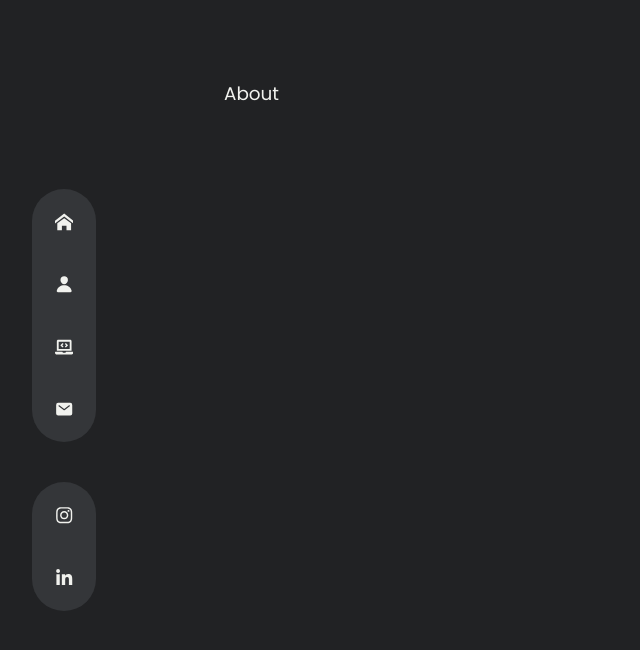
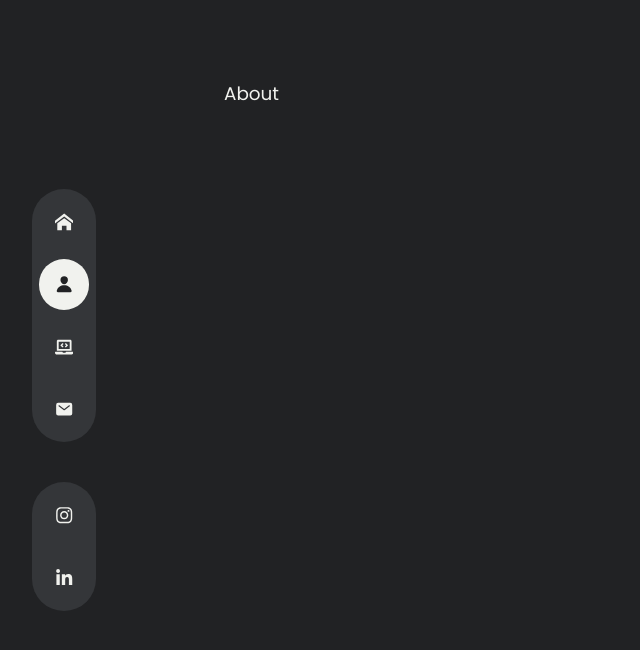
Before and after one commit to mkulemeka/Portfolio-v2, a React (Vite) app: page /about in a window 1280 px wide. Shown: the top 650 px of the page, without its empty margins (0-640 px from the left). Built offline with nearby package versions, Linux system fonts and the light colour scheme.

Commit message:
active link styles added

```diff
--- a/src/App.jsx
+++ b/src/App.jsx
@@ -5,19 +5,25 @@ import { Route, Routes, useLocation } from "react-router-dom";
 
 import { AnimatePresence } from "framer-motion";
 import { Navbar } from "./components";
-import React from "react";
+import { useState } from "react";
 
 const App = () => {
   const location = useLocation();
+  //determine current active link
+  const [active, setActive] = useState("");
+
   return (
     <section className="bg-fadedBlack min-h-[100vh] text-white text-regular font-poppins">
-      <Navbar />
+      <Navbar active={active} />
       <AnimatePresence mode="wait">
         <Routes location={location} key={location.key}>
-          <Route path="/" element={<Home />} />
-          <Route path="/about" element={<About />} />
-          <Route path="/projects" element={<Projects />} />
-          <Route path="/contact" element={<Contact />} />
+          <Route path="/" element={<Home setActive={setActive} />} />
+          <Route path="/about" element={<About setActive={setActive} />} />
+          <Route
+            path="/projects"
+            element={<Projects setActive={setActive} />}
+          />
+          <Route path="/contact" element={<Contact setActive={setActive} />} />
         </Routes>
       </AnimatePresence>
     </section>
--- a/src/components/Navbar.jsx
+++ b/src/components/Navbar.jsx
@@ -4,7 +4,8 @@ import { IoMail, IoPerson } from "react-icons/io5";
 import { ImHome } from "react-icons/im";
 import { Link } from "react-router-dom";
 
-const Navbar = () => {
+const Navbar = ({ active }) => {
+  //page links
   const pages = [
     ["/", <ImHome />],
     ["/about", <IoPerson />],
@@ -12,6 +13,7 @@ const Navbar = () => {
     ["/contact", <IoMail />],
   ];
 
+  //social links on navigation
   const socialLinks = [
     {
       tag: <FaInstagram />,
@@ -28,8 +30,13 @@ const Navbar = () => {
         <div className="w-[50%] bg-fadedMoreBlack flex flex-col items-center gap-3 p-2 rounded-[3rem]">
           {pages.map((page) => (
             <Link
+              key={page[0]}
               to={page[0]}
-              className="p-4 rounded-full hover:bg-fadedBlack transition ease-in-out duration-300"
+              className={`p-4 rounded-full  transition ease-in-out duration-300 ${
+                active === page[0]
+                  ? "bg-white text-fadedBlack"
+                  : "hover:bg-fadedBlack"
+              }`}
             >
               {page[1]}
             </Link>
@@ -38,6 +45,7 @@ const Navbar = () => {
         <div className="w-[50%] bg-fadedMoreBlack flex flex-col items-center gap-3 p-2 rounded-[3rem]">
           {socialLinks.map((socialLink) => (
             <a
+              key={socialLink.link}
               href={socialLink.link}
               className="p-4 rounded-full hover:bg-green transition ease-in-out duration-300"
             >
--- a/src/pages/About.jsx
+++ b/src/pages/About.jsx
@@ -1,6 +1,11 @@
 import { motion } from "framer-motion";
+import { useEffect } from "react";
 
-const About = () => {
+const About = ({ setActive }) => {
+  useEffect(() => {
+    const currentPath = window.location.pathname;
+    setActive(currentPath);
+  }, []);
   return (
     <motion.section
       initial={{ opacity: 0 }}
--- a/src/pages/Contact.jsx
+++ b/src/pages/Contact.jsx
@@ -1,6 +1,11 @@
 import { motion } from "framer-motion";
+import { useEffect } from "react";
 
-const Contact = () => {
+const Contact = ({ setActive }) => {
+  useEffect(() => {
+    const currentPath = window.location.pathname;
+    setActive(currentPath);
+  }, []);
   return (
     <motion.section
       initial={{ opacity: 0 }}
--- a/src/pages/Home.jsx
+++ b/src/pages/Home.jsx
@@ -1,9 +1,10 @@
 import { BsFacebook, BsGithub, BsTwitter } from "react-icons/bs";
+import { useEffect, useState } from "react";
 
 import { Link } from "react-router-dom";
 import { motion } from "framer-motion";
 
-const Home = () => {
+const Home = ({ setActive }) => {
   const socialLinks = [
     { link: "twitter.com", name: "Twitter", tag: <BsTwitter /> },
     { link: "facebook.com", name: "Facebook", tag: <BsFacebook /> },
@@ -27,6 +28,11 @@ const Home = () => {
     hidden: { opacity: 0, y: 20 },
     show: { opacity: 1, y: 0 },
   };
+
+  useEffect(() => {
+    const currentPath = window.location.pathname;
+    setActive(currentPath);
+  }, []);
 
   return (
     <motion.main
--- a/src/pages/Projects.jsx
+++ b/src/pages/Projects.jsx
@@ -1,6 +1,11 @@
 import { motion } from "framer-motion";
+import { useEffect } from "react";
 
-const Projects = () => {
+const Projects = ({ setActive }) => {
+  useEffect(() => {
+    const currentPath = window.location.pathname;
+    setActive(currentPath);
+  }, []);
   return (
     <motion.section
       initial={{ opacity: 0 }}
```
